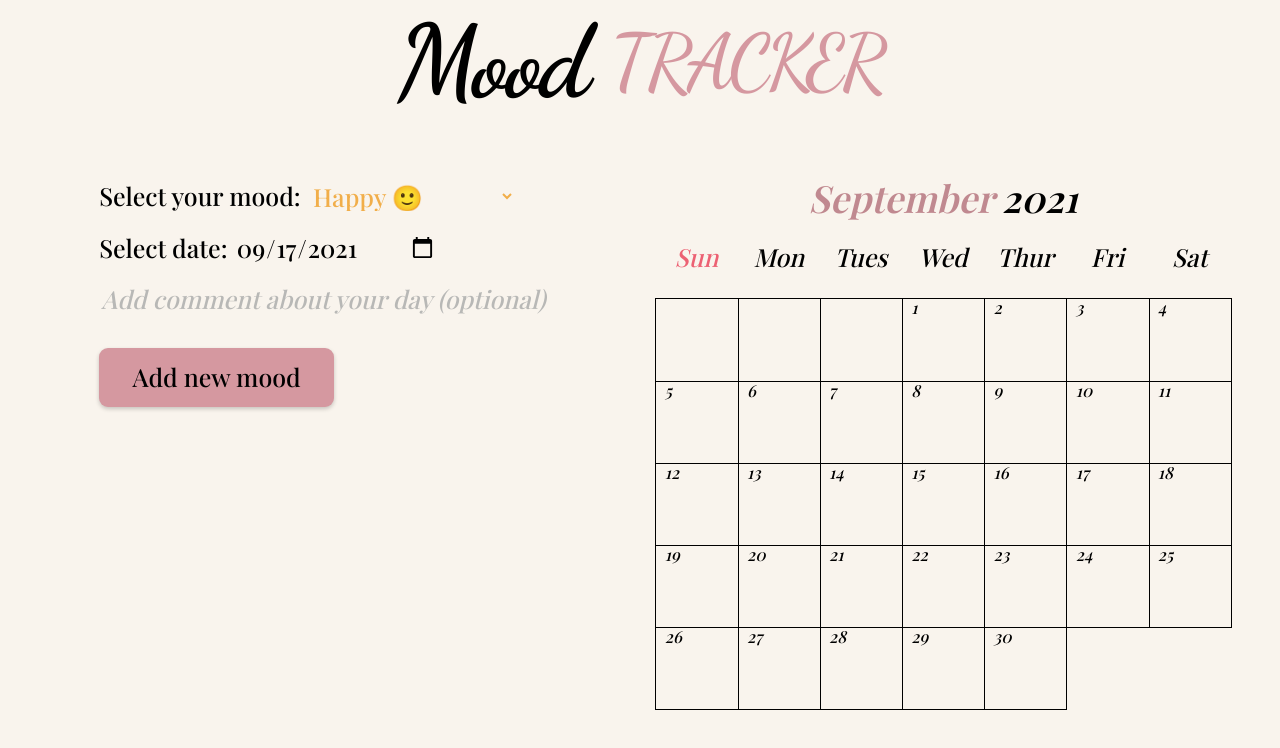
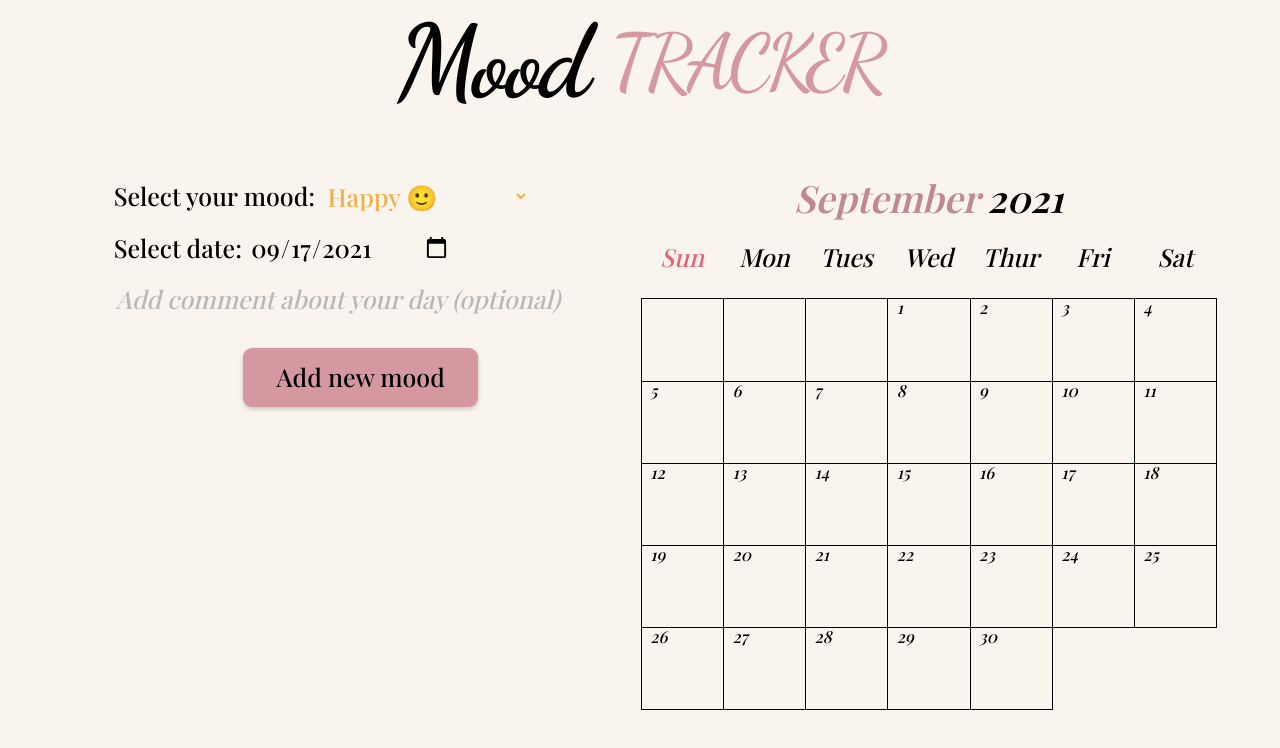
Before and after one commit to zakrzewskib/mood-tracker-react, a React (Create React App) app: page / in a window 1280 px wide. Shown: the top 748 px of the page. Built offline with nearby package versions, Linux system fonts and the light colour scheme; a web font is replaced by a local one.

Commit message:
Prepare to add your mood by clicking on calendar

```diff
--- a/src/components/AddMood/MoodForm.js
+++ b/src/components/AddMood/MoodForm.js
@@ -96,7 +96,7 @@ const MoodForm = (props) => {
         <textarea
           name="comment"
           id="comment"
-          cols="35"
+          cols="33"
           rows="1"
           placeholder="Add comment about your day (optional)"
           onChange={commentChangeHandler}
--- a/src/components/AddMood/MoodForm.module.css
+++ b/src/components/AddMood/MoodForm.module.css
@@ -41,4 +41,7 @@
 
 .new-mood-form-section:last-child {
   margin-bottom: 3.2rem;
+
+  display: flex;
+  justify-content: center;
 }
--- a/src/components/Charts/MonthTrackerItem.js
+++ b/src/components/Charts/MonthTrackerItem.js
@@ -1,11 +1,16 @@
 import classes from './MonthTrackerItem.module.css';
 
 const MonthTrackerItem = (props) => {
+  const addMood = () => {
+    console.log(props.number);
+  };
+
   return (
     <div
       className={`${classes['month-tracker-item']} ${
         props.mood + '-background'
       }`}
+      onClick={addMood}
     >
       <div className={classes['day-number']}>{props.number}</div>
     </div>
--- a/src/components/Charts/MonthTrackerItem.module.css
+++ b/src/components/Charts/MonthTrackerItem.module.css
@@ -6,6 +6,10 @@
   margin: 0 -1px -1px 0;
 }
 
+.month-tracker-item {
+  cursor: pointer;
+}
+
 .day-number {
   margin-left: 0.8rem;
   font-size: 1.6rem;
```
